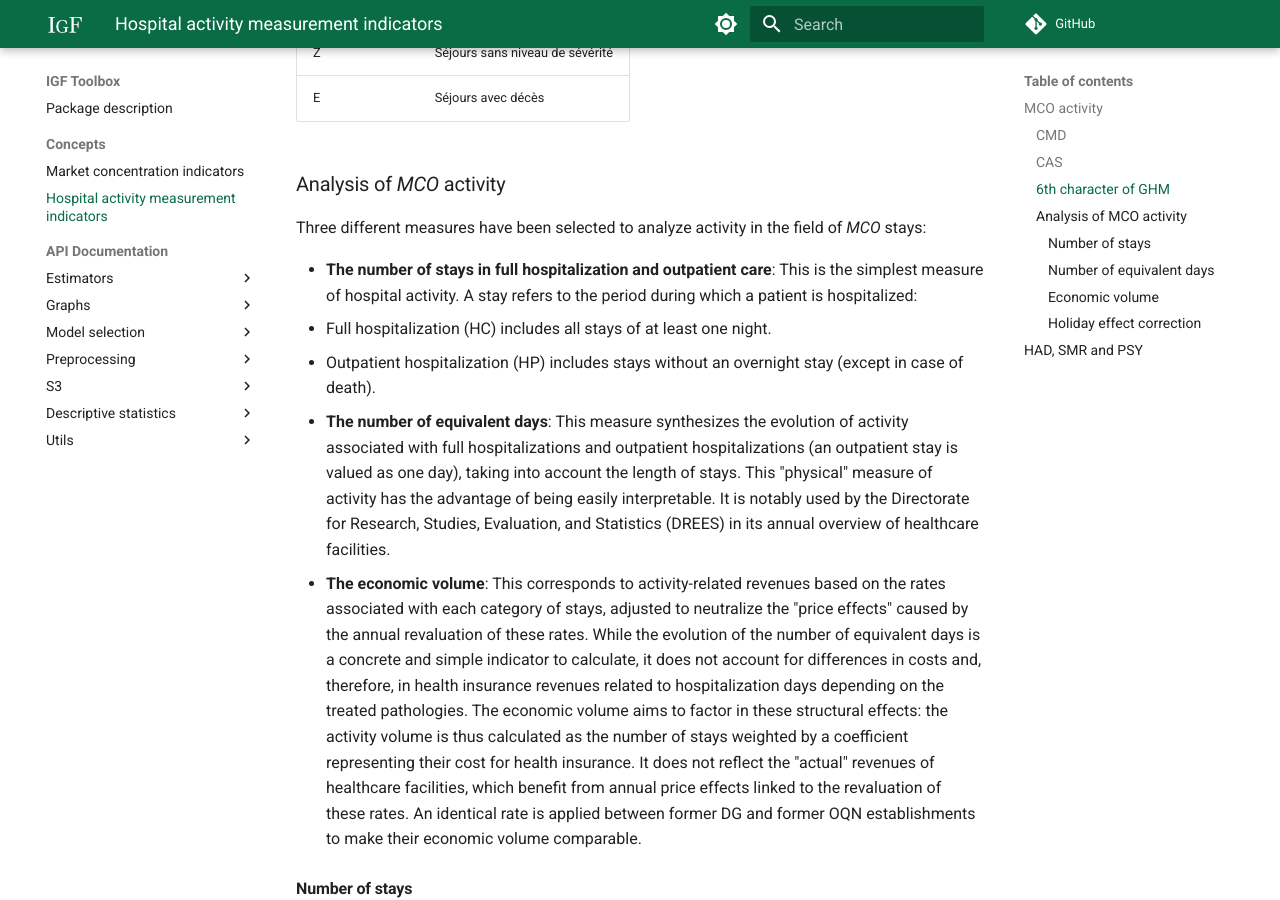
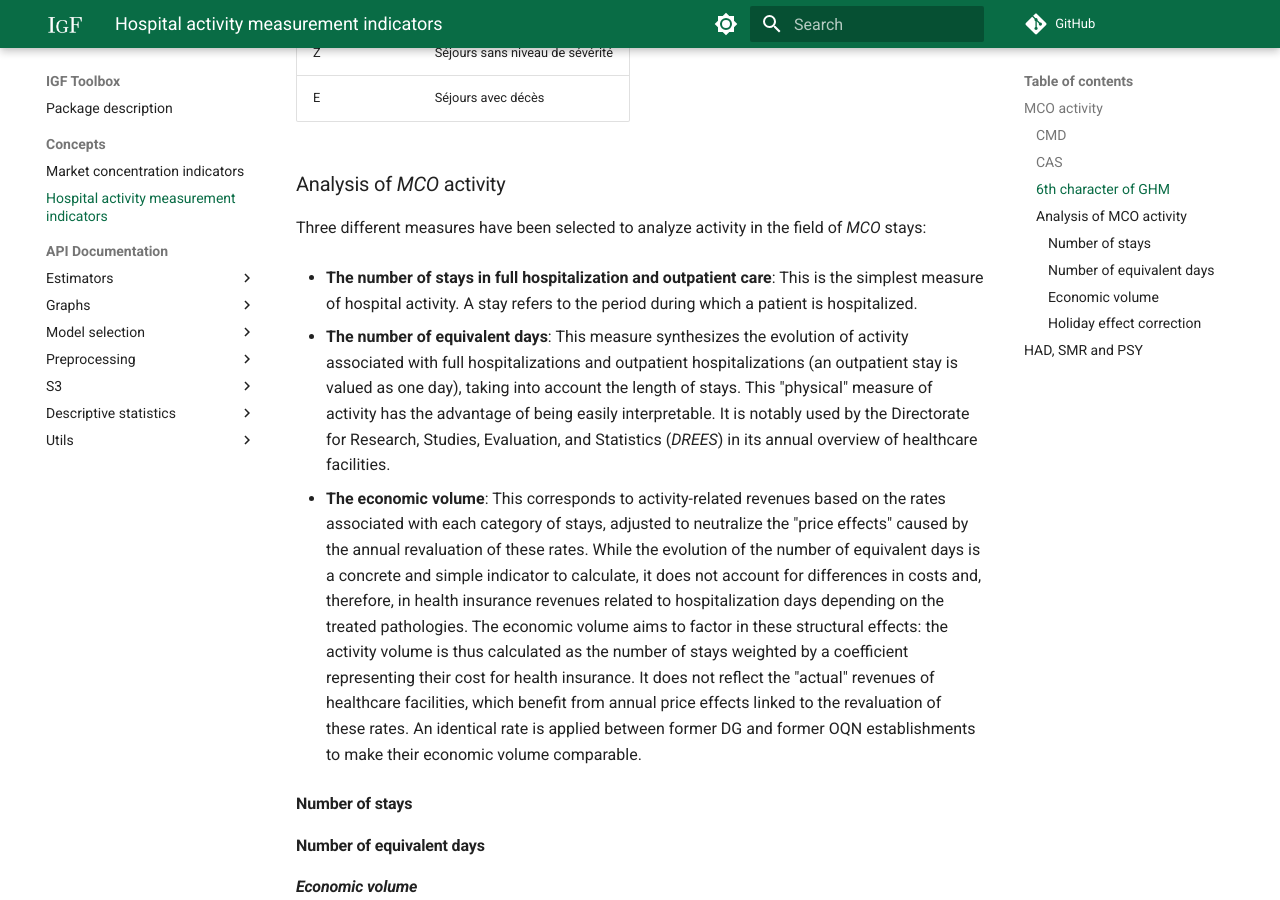
Before and after one commit to IGF-PSD/igf_toolbox, an MkDocs documentation site: the page built from docs/concepts/HOSPITAL_ACTIVITY.md, in a window 1280 px wide and 900 px high, scrolled down 4387 px. Built offline with MkDocs 1.6.1 and Material for MkDocs 9.7.7, drawn with Linux system fonts in a browser that asks for light colours; comment, search, counter and statistics services are not loaded.

Commit message:
Update HOSPITAL_ACTIVITY.md

```diff
--- a/docs/concepts/HOSPITAL_ACTIVITY.md
+++ b/docs/concepts/HOSPITAL_ACTIVITY.md
@@ -107,11 +107,9 @@ The *CAS* of a stay is determined based on the duration of the stay and the type
 
 Three different measures have been selected to analyze activity in the field of *MCO* stays:
 
-- **The number of stays in full hospitalization and outpatient care**: This is the simplest measure of hospital activity. A stay refers to the period during which a patient is hospitalized:
-  - Full hospitalization (HC) includes all stays of at least one night.
-  - Outpatient hospitalization (HP) includes stays without an overnight stay (except in case of death).
+- **The number of stays in full hospitalization and outpatient care**: This is the simplest measure of hospital activity. A stay refers to the period during which a patient is hospitalized.
 
-- **The number of equivalent days**: This measure synthesizes the evolution of activity associated with full hospitalizations and outpatient hospitalizations (an outpatient stay is valued as one day), taking into account the length of stays. This "physical" measure of activity has the advantage of being easily interpretable. It is notably used by the Directorate for Research, Studies, Evaluation, and Statistics (DREES) in its annual overview of healthcare facilities.
+- **The number of equivalent days**: This measure synthesizes the evolution of activity associated with full hospitalizations and outpatient hospitalizations (an outpatient stay is valued as one day), taking into account the length of stays. This "physical" measure of activity has the advantage of being easily interpretable. It is notably used by the Directorate for Research, Studies, Evaluation, and Statistics (*DREES*) in its annual overview of healthcare facilities.
 
 - **The economic volume**: This corresponds to activity-related revenues based on the rates associated with each category of stays, adjusted to neutralize the "price effects" caused by the annual revaluation of these rates. While the evolution of the number of equivalent days is a concrete and simple indicator to calculate, it does not account for differences in costs and, therefore, in health insurance revenues related to hospitalization days depending on the treated pathologies. The economic volume aims to factor in these structural effects: the activity volume is thus calculated as the number of stays weighted by a coefficient representing their cost for health insurance. It does not reflect the "actual" revenues of healthcare facilities, which benefit from annual price effects linked to the revaluation of these rates. An identical rate is applied between former DG and former OQN establishments to make their economic volume comparable.
 
```
